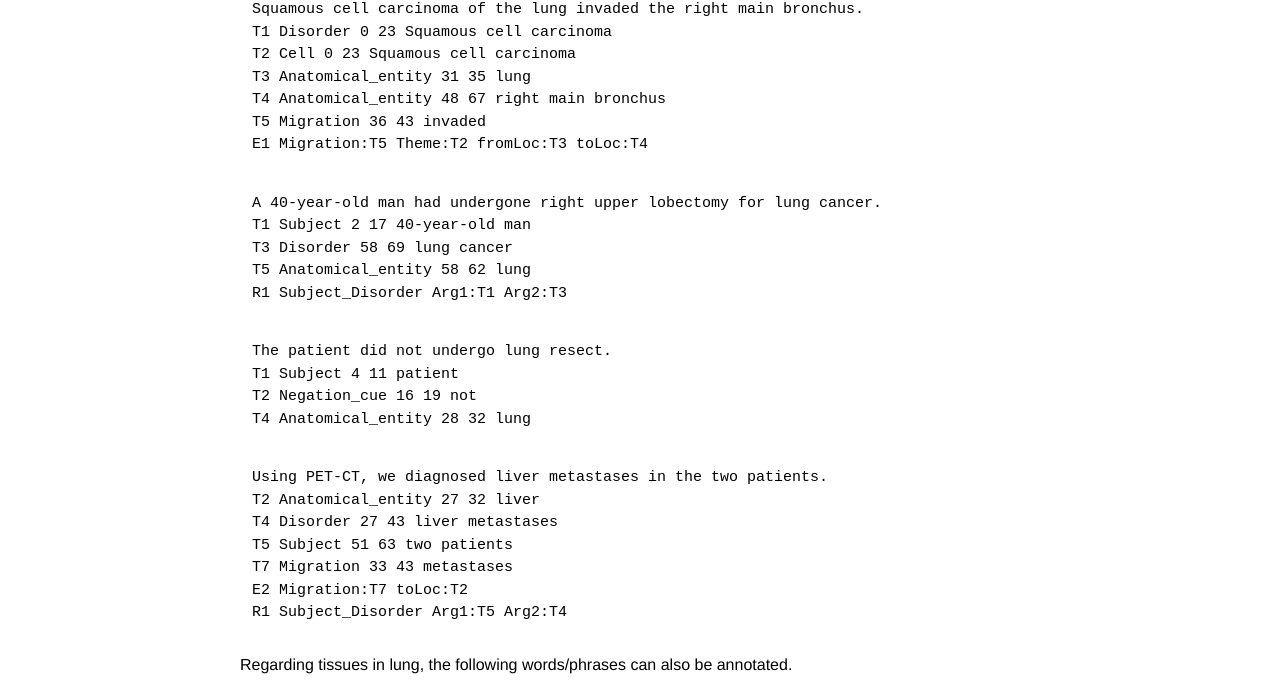
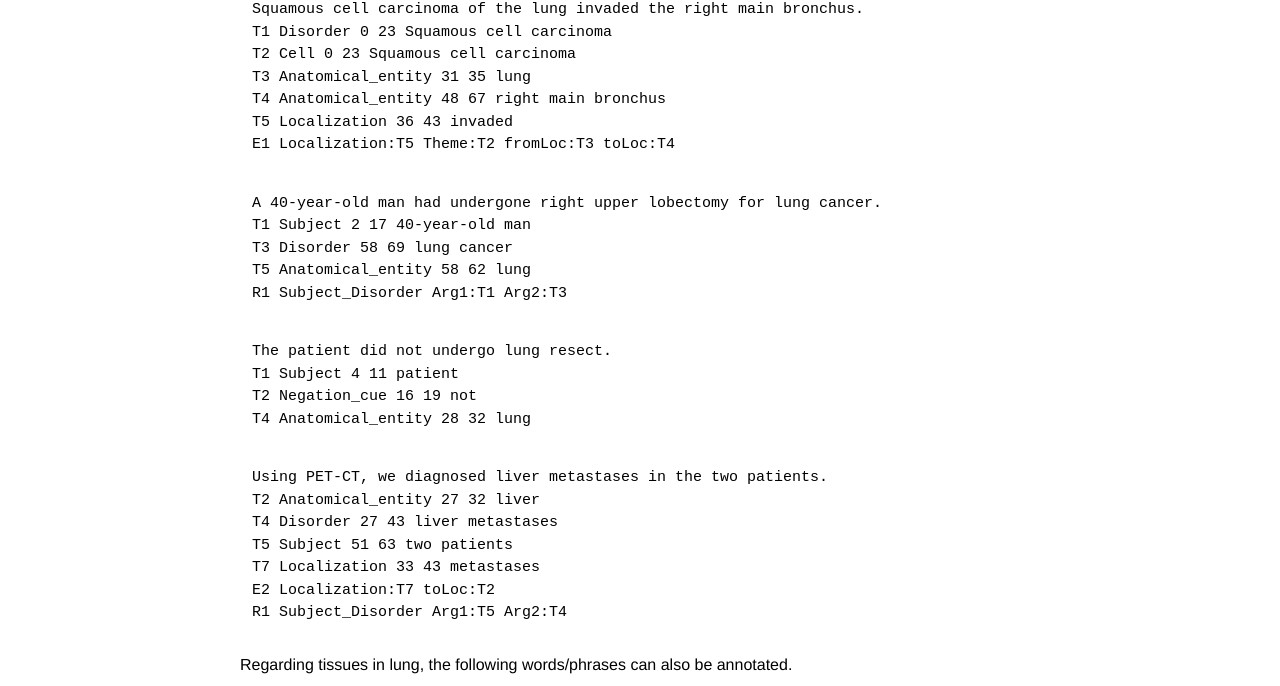
Before and after one commit to ezcatdb/molbiol_lung_corpus-guidelines, a Jekyll site: the page built from _entity/Anatomical_entity.md, in a window 1280 px wide. Shown: the part 741-1427 px from the top of the page. Built offline with Jekyll 4.4.1, drawn with Linux system fonts in a browser that asks for light colours.

Commit message:
Migration was corrected to Localization in sample sentences in _entity/Anatomical_entity.md

```diff
--- a/_entity/Anatomical_entity.md
+++ b/_entity/Anatomical_entity.md
@@ -32,8 +32,8 @@ T1 Disorder 0 23 Squamous cell carcinoma
 T2 Cell 0 23 Squamous cell carcinoma
 T3 Anatomical_entity 31 35 lung
 T4 Anatomical_entity 48 67 right main bronchus
-T5 Migration 36 43 invaded
-E1 Migration:T5 Theme:T2 fromLoc:T3 toLoc:T4
+T5 Localization 36 43 invaded
+E1 Localization:T5 Theme:T2 fromLoc:T3 toLoc:T4
 ~~~
 ~~~ ann
 A 40-year-old man had undergone right upper lobectomy for lung cancer.
@@ -53,8 +53,8 @@ Using PET-CT, we diagnosed liver metastases in the two patients.
 T2 Anatomical_entity 27 32 liver
 T4 Disorder 27 43 liver metastases
 T5 Subject 51 63 two patients
-T7 Migration 33 43 metastases
-E2 Migration:T7 toLoc:T2
+T7 Localization 33 43 metastases
+E2 Localization:T7 toLoc:T2
 R1 Subject_Disorder Arg1:T5 Arg2:T4
 ~~~
 
```
